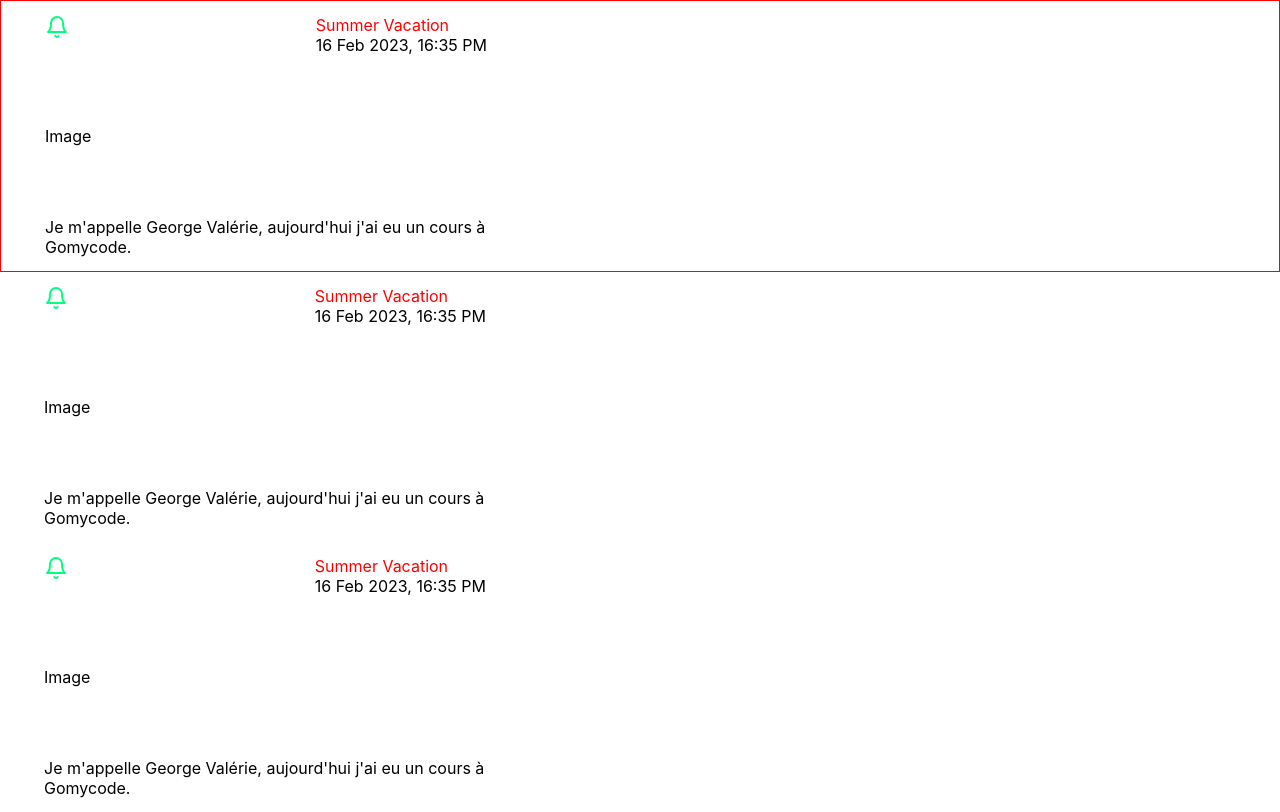
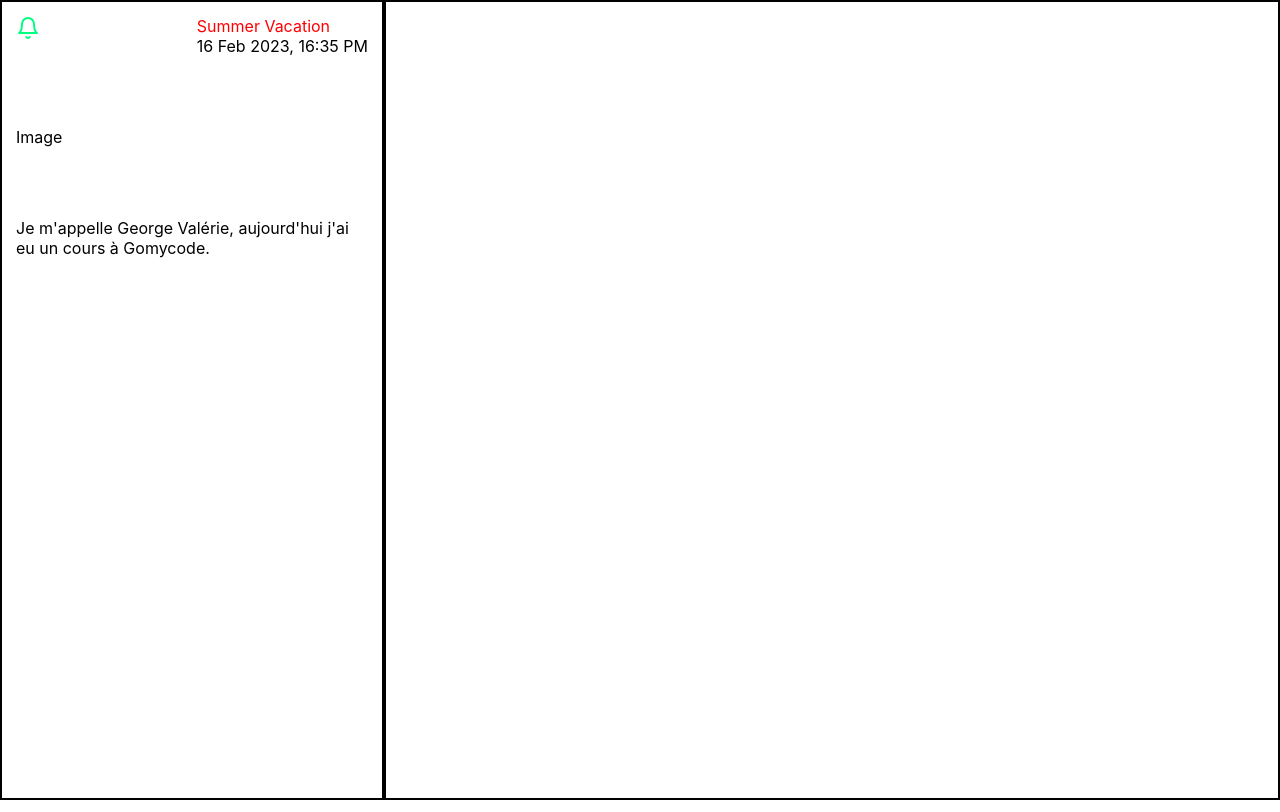
Before and after one commit to thedevprincee/MindWrite, a React (Vite) app: page / in a window 1280 px wide. Built offline with nearby package versions, Linux system fonts and the light colour scheme.

Commit message:
Page split

```diff
--- a/src/App.jsx
+++ b/src/App.jsx
@@ -1,12 +1,9 @@
 import { useState } from 'react'
-import Notecard from './components/molecules/notecard/Notecard'
 import Home from './components/pages/home/Home'
 const App = () => {
   return(
     <>
       <Home />
-      <Notecard  />
-      <Notecard />
     </>
   );
 };
--- a/src/components/molecules/notecard/notecard.css
+++ b/src/components/molecules/notecard/notecard.css
@@ -7,15 +7,13 @@
     flex-direction: column;
     justify-content: space-between;
     height: 270px;
-  width: 470px;
+    width: 100%;
 }
 
 #container{
     max-width: 960px;
     margin-right: 30px;
     margin-left: 30px;
-
-
 }
 
 .notification-icon{
@@ -23,20 +21,16 @@
 }
 
 .sec1{
-
     display: flex;
     justify-content: space-between;
-
 }
 
 .details{
    align-items: initial;
-
 }
 
 .title{
   color: red;
-
 }
 
 .notes{
--- a/src/components/pages/home/Home.jsx
+++ b/src/components/pages/home/Home.jsx
@@ -1,11 +1,17 @@
 import React from 'react'
 import Notecard from '../../molecules/notecard/Notecard'
-import HomeWrapper from './Home.styles'
+import {HomeWrapper, AppDisplay, WebDisplay} from './Home.styles'
 
 const Home = () => {
   return (
     <HomeWrapper>
-      <Notecard />
+      <AppDisplay>
+        <Notecard />
+
+      </AppDisplay>
+      <WebDisplay>
+
+      </WebDisplay>
     </HomeWrapper>
   )
 }
--- a/src/components/pages/home/Home.styles.js
+++ b/src/components/pages/home/Home.styles.js
@@ -1,7 +1,46 @@
 import styled from 'styled-components'
 
-const HomeWrapper = styled.div`
-    border: 1px solid red;
+export const HomeWrapper = styled.div`
+    display: flex;
+    justify-content: flex-start;
+    align-items: flex-start;
+    width: 100vw;
+    height: 100vh;
+    margin: 0;
+    padding: 0;
+    overflow: hidden;
 `
-
-export default HomeWrapper
+export const AppDisplay = styled.div`
+    display: flex;
+    flex-direction: column;
+    align-items: center;
+    justify-content: flex-start;
+    width: 100vw;
+    height: 100vh;
+    margin: 0;
+    padding: 0;
+    overflow-y: auto;
+    overflow-x: hidden;
+    @media screen and (min-width:590px){
+        border: 2px solid black;
+        width: 30%;
+        min-width: 300px;
+    }
+`
+export const WebDisplay = styled.div`
+    display: none;
+    @media screen and (min-width:590px){
+        border: 2px solid black;
+        display: flex;
+        flex-direction: column;
+        align-items: center;
+        justify-content: flex-start;
+        margin: 0;
+        padding: 0;
+        overflow-y: auto;
+        overflow-x: hidden;
+        width: 70%;
+        min-width: 300px;
+        height: 100vh;
+    }
+`
```
Lines whose indentation alone changed are shown as unchanged.
